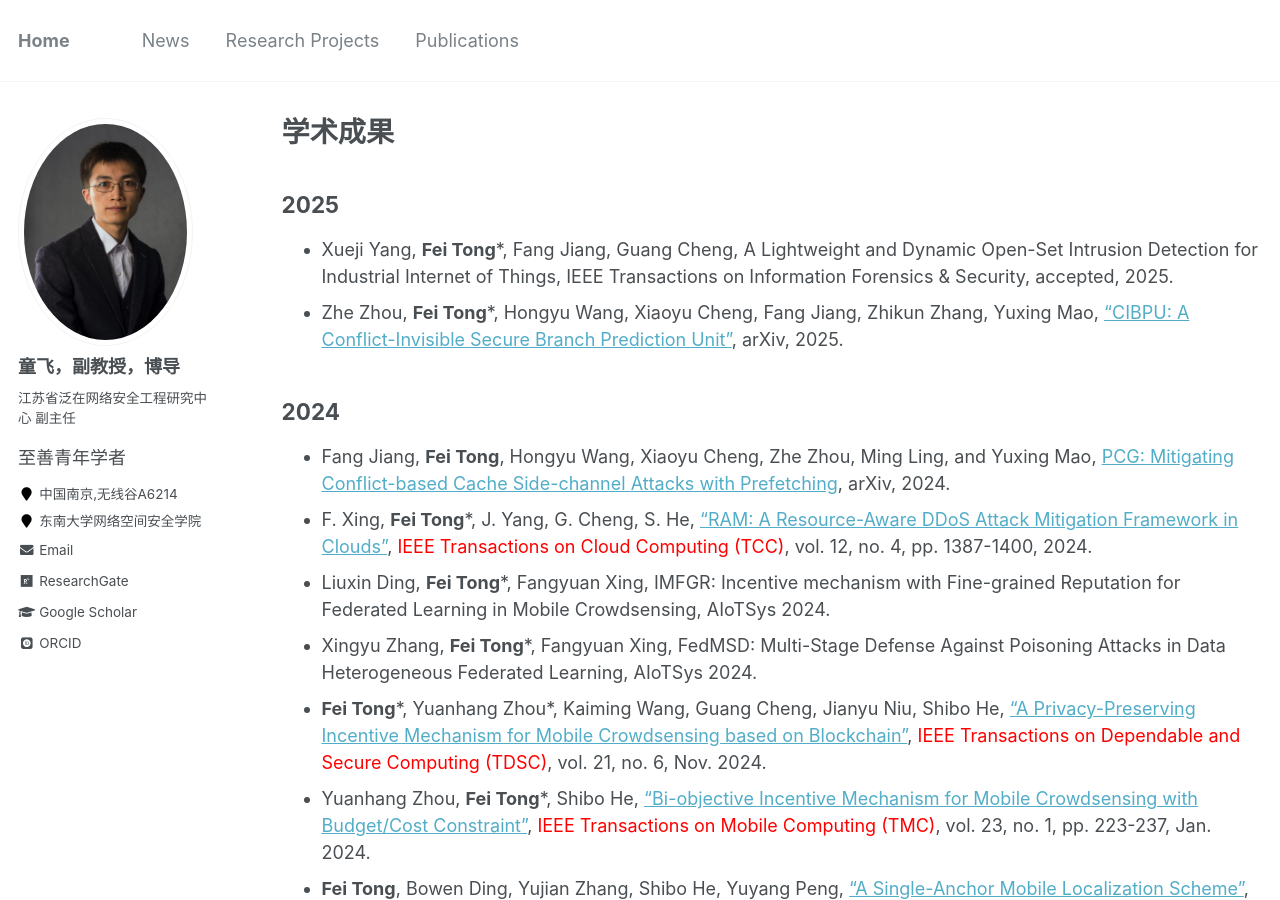
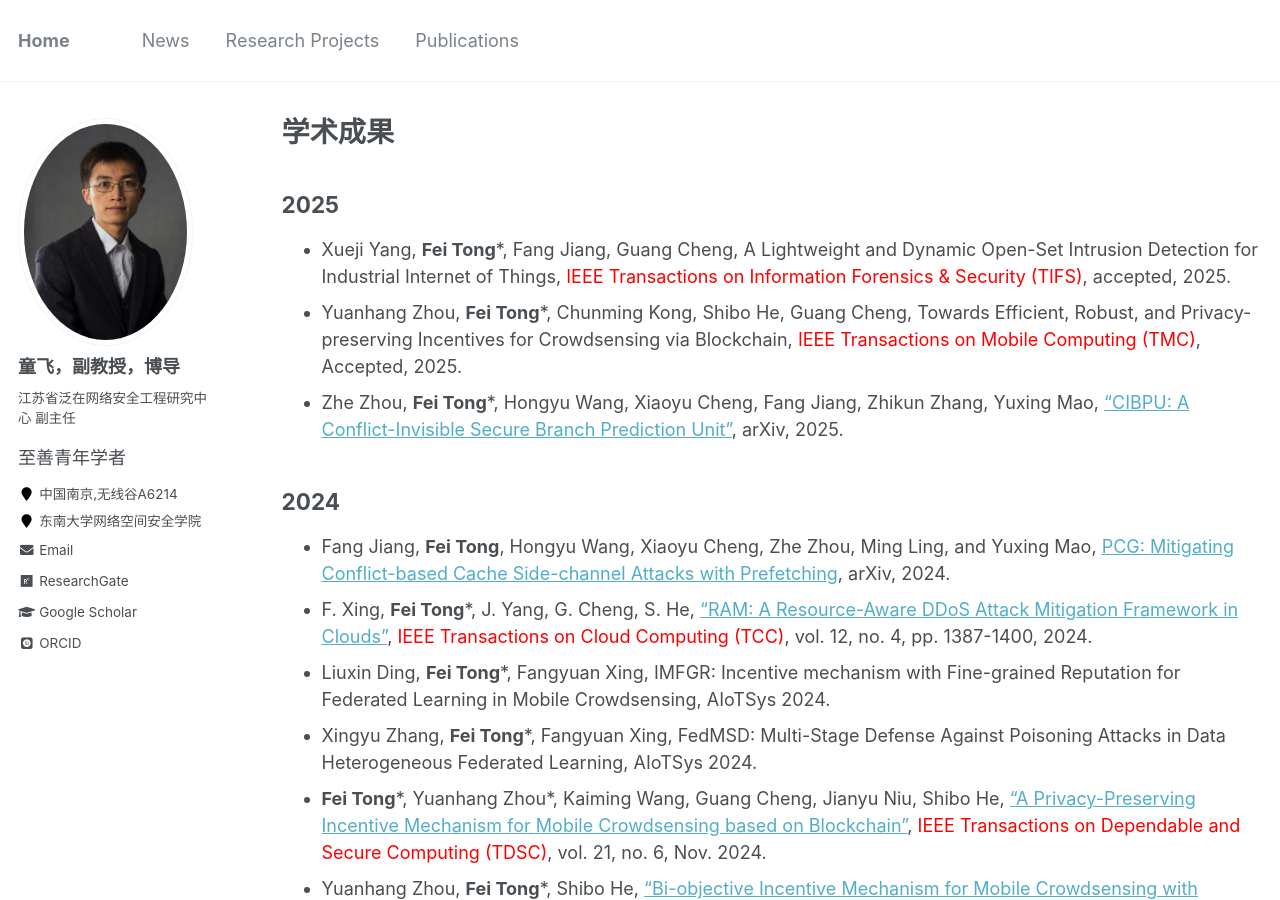
Before and after one commit to fei-tong/fei-tong.github.io, a Jekyll site: the page built from _pages/publications.md, in a window 1280 px wide and 900 px high. Built offline with Jekyll 4.4.1, drawn with Linux system fonts in a browser that asks for light colours; some web fonts are replaced.

Commit message:
Update publications.md

```diff
--- a/_pages/publications.md
+++ b/_pages/publications.md
@@ -12,7 +12,8 @@ author_profile: true
 
 ## 2025
 
-- Xueji Yang, **Fei Tong***, Fang Jiang, Guang Cheng, A Lightweight and Dynamic Open-Set Intrusion Detection for Industrial Internet of Things, IEEE Transactions on Information Forensics & Security, accepted, 2025.
+- Xueji Yang, **Fei Tong***, Fang Jiang, Guang Cheng, A Lightweight and Dynamic Open-Set Intrusion Detection for Industrial Internet of Things, <font color="red">IEEE Transactions on Information Forensics & Security (TIFS)</font>, accepted, 2025.
+- Yuanhang Zhou, **Fei Tong***, Chunming Kong, Shibo He, Guang Cheng, Towards Efficient, Robust, and Privacy-preserving Incentives for Crowdsensing via Blockchain, <font color="red">IEEE Transactions on Mobile Computing (TMC)</font>, Accepted, 2025.
 - Zhe Zhou, **Fei Tong***, Hongyu Wang, Xiaoyu Cheng, Fang Jiang, Zhikun Zhang, Yuxing Mao, ["CIBPU: A Conflict-Invisible Secure Branch Prediction Unit"](https://arxiv.org/pdf/2501.10983), arXiv, 2025.
 
 ## 2024
```
